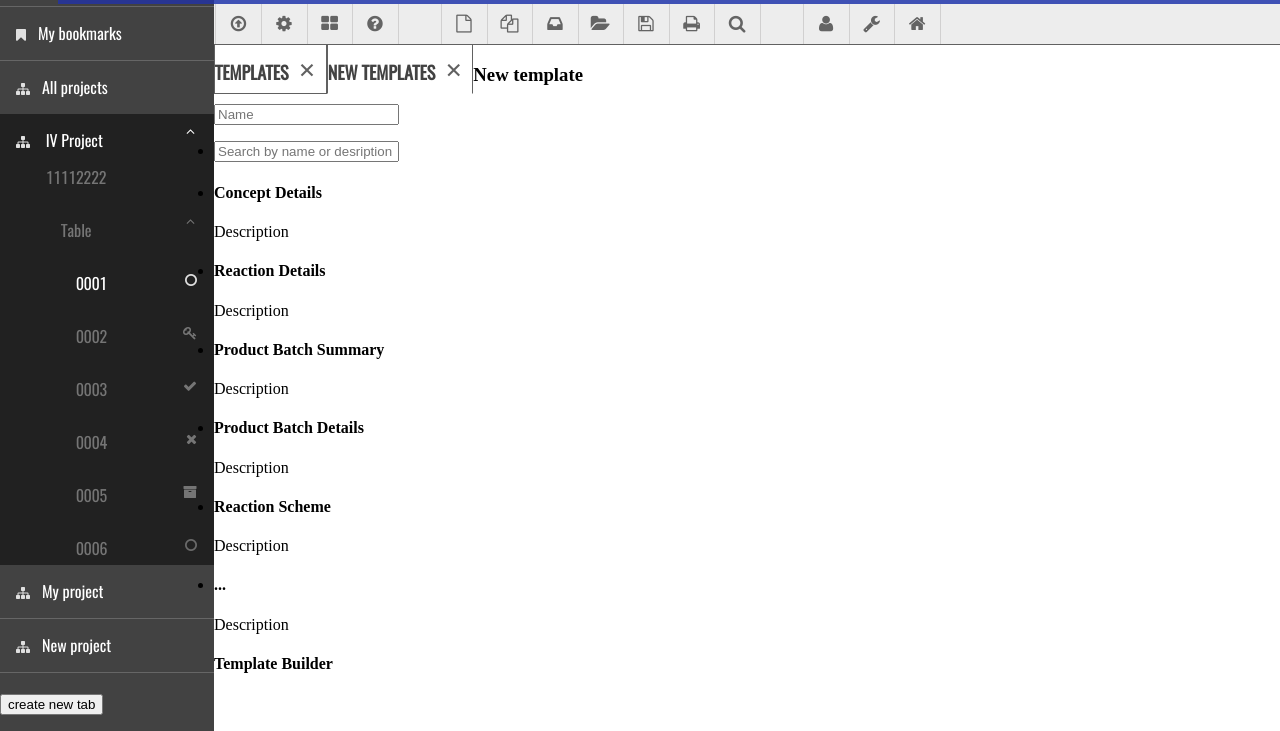
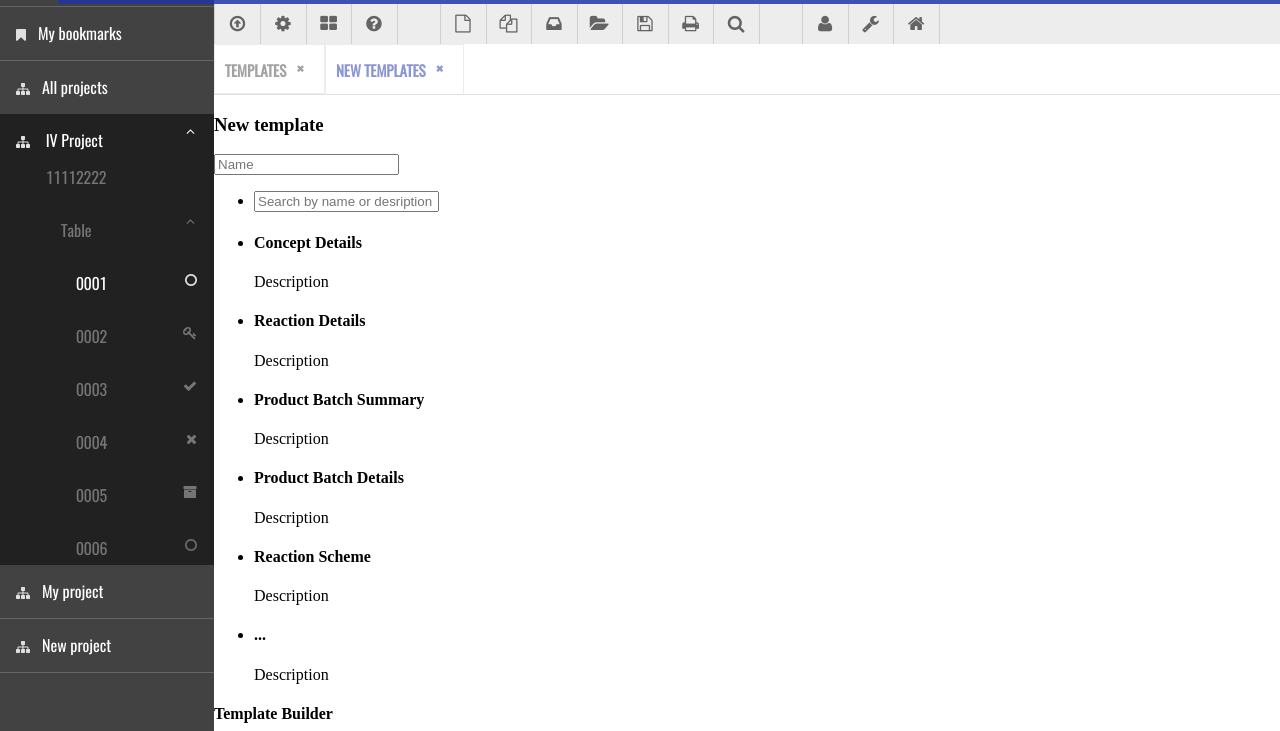
Before and after one commit to kostkol87/jsfund, a website: page index.html in a window 1280 px wide. Shown: the part 56-787 px from the top of the page. Drawn offline with Linux system fonts and the light colour scheme.

Commit message:
tabs markup in progress

```diff
--- a/_styles/content-box.css
+++ b/_styles/content-box.css
@@ -1,33 +1,37 @@
-div {
-    border-bottom: 1px solid #616161;
+body > div {
+    display: flex;
+    border-bottom: 1px solid #e0e0e0
 }
 
-div > #templates,
-div > #newTemplate {
-    float: left;
+body > section {
+    margin-left: 214px;
+}
+
+#templates,
+#newTemplate {
+    opacity: 0.6;
+    color: #666;
+    padding: 0 10px 0 10px;
     margin: 0;
     height: 48px;
+    border: 1px solid #e0e0e0;
+    font-family: 'Oswald Regular', 'Myriad Pro', Arial, sans-serif;
+    font-size: 15px;
+    align-items: center;
+    text-transform: uppercase;
     line-height: 48px;
-    text-align: center;
-    display: inline-block;
-    font-family: 'Oswald Regular', 'Myriad Pro', Arial, sans-serif;
-    font-size: 18px;
-    text-transform: uppercase;
-    color: #424242;
-    border: 1px solid #616161;
 }
 
-div > #templates.selected,
-div > #newTemplate.selected {
-    border-bottom: 1px solid #ffffff;
-    z-index: 10;
+#templates.selected,
+#newTemplate.selected {
+    border-bottom: 1px solid white;
+    color: #3f51b5;
 }
 
-div > #templates:after,
-div > #newTemplate:after {
+#templates:after,
+#newTemplate:after {
+    padding: 10px;
     content: '\d7';
-    font-family: FontAwesome;
-    font-size: 30px;
-    padding: 0 10px 0 10px;
-    color: #616161;
+    font-size: 20px;
+    align-items: center;
 }
--- a/_styles/tool-box.css
+++ b/_styles/tool-box.css
@@ -1,5 +1,5 @@
 #toolbox {
-    margin-left: 180px;
+    margin-left: 179px;
     height: 40px;
     padding-left: 0;
     background-color: #ededed;
--- a/index.html
+++ b/index.html
@@ -79,13 +79,12 @@
 </nav>
 
 <div>
-    <h1 id="templates">Templates</h1>
-    <h1 id="newTemplate" class="selected">New Templates</h1>
+    <h1 id="templates">Templates</h1><!--
+    --> <h1 id="newTemplate" class="selected">New Templates</h1>
 </div>
 
 <section>
     <section>
-        <!--<h1>Templates</h1>-->
         <!--todo make content-->
     </section>
     <section >
@@ -94,9 +93,6 @@
             <input name="filter" type="text" placeholder="Name">
         </form>
         <article>
-            <header>
-                <!--<h1>Components</h1>-->
-            </header>
             <ul>
                 <li>
                     <form action="/filter/" method="get">
```
